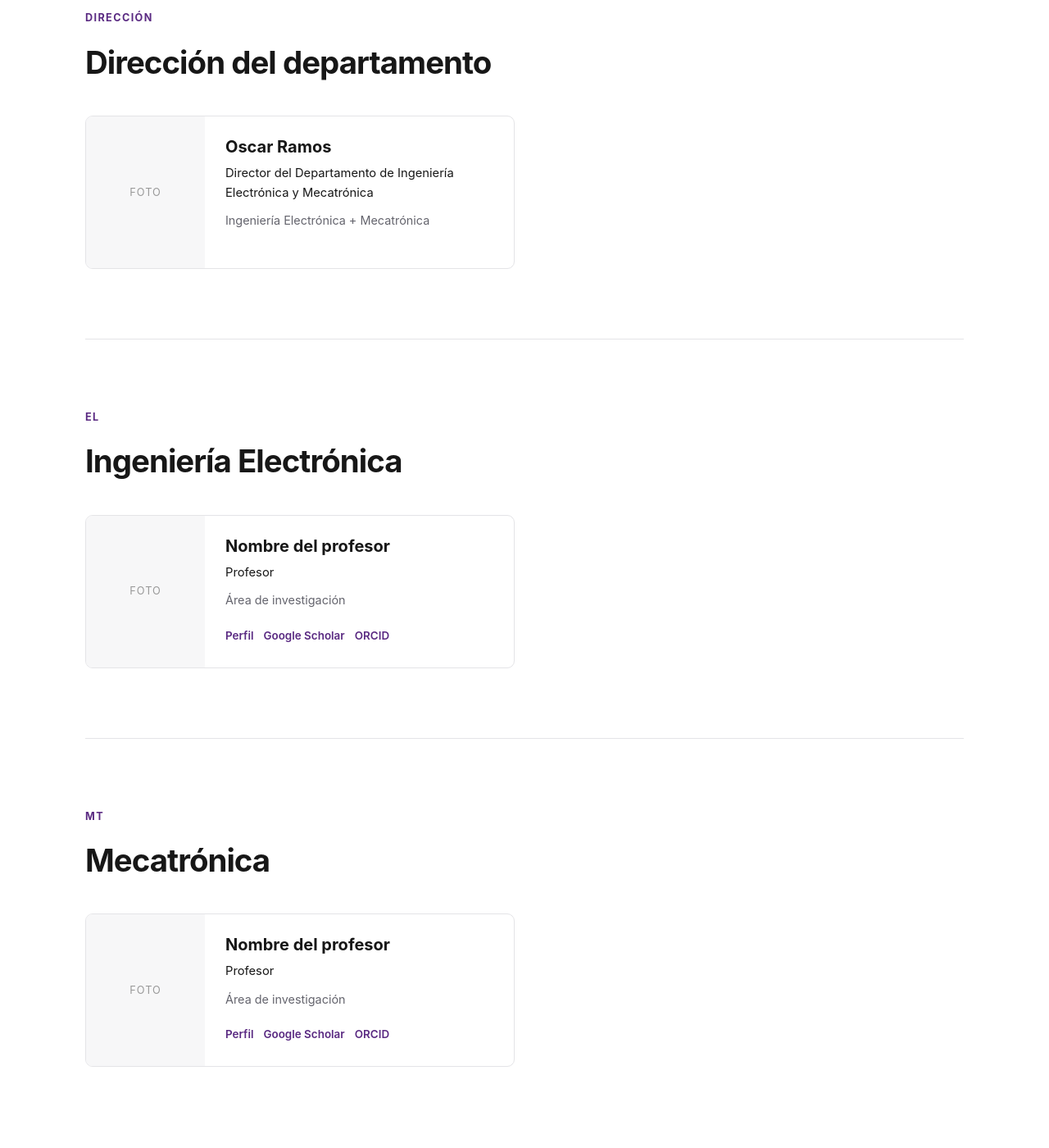
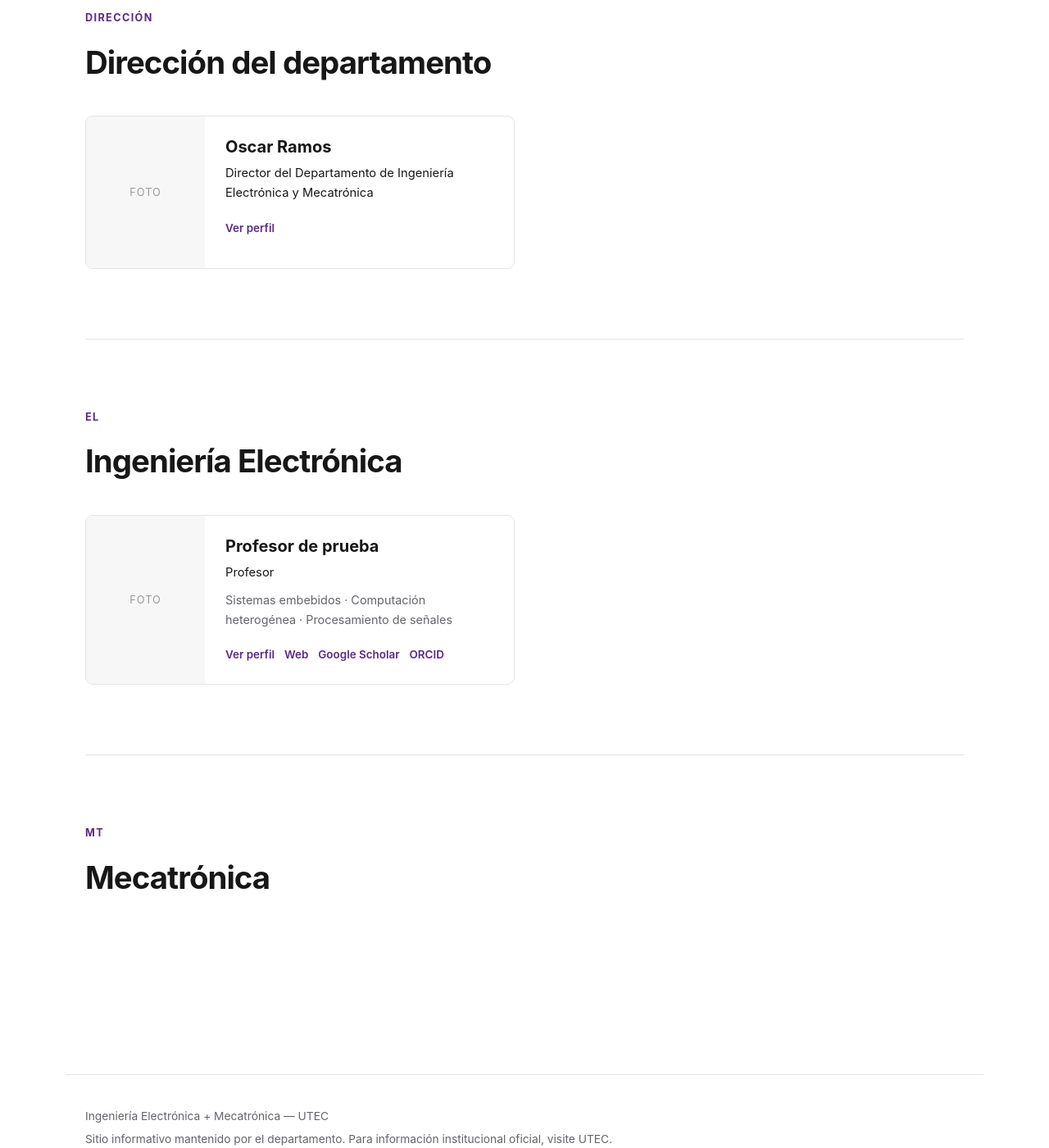
Before and after one commit to L30nardoSV/elmt-utec, a Jekyll site: the page built from people.md, in a window 1280 px wide and 1400 px high, scrolled down 576 px. Shown: the whole window at 82% size. Built offline with Jekyll 4.4.1, drawn with Linux system fonts in a browser that asks for light colours.

Commit message:
Generate Spanish faculty cards from collection

```diff
--- a/people.md
+++ b/people.md
@@ -31,25 +45,44 @@ permalink: /people/
 
   <div class="people-grid">
 
-    <article class="person-card">
+    {% for person in leadership %}
+
+    <article class="person-card"
+             id="{{ person.name | slugify }}">
 
       <div class="person-photo-placeholder">
         Foto
       </div>
 
       <div class="person-info">
-        <h3>Oscar Ramos</h3>
 
+        <h3>{{ person.name }}</h3>
+
+        {% if person.role %}
         <p class="person-role">
-          Director del Departamento de Ingeniería Electrónica y Mecatrónica
+          {{ person.role }}
         </p>
+        {% endif %}
 
-        <p class="person-area">
-          Ingeniería Electrónica + Mecatrónica
-        </p>
+        <div class="person-links">
+          <a href="{{ person.url | relative_url }}">
+            Ver perfil
+          </a>
+
+          {% if person.scholar %}
+            <a href="{{ person.scholar }}">Google Scholar</a>
+          {% endif %}
+
+          {% if person.orcid %}
+            <a href="{{ person.orcid }}">ORCID</a>
+          {% endif %}
+        </div>
+
       </div>
 
     </article>
+
+    {% endfor %}
 
   </div>
 
@@ -65,31 +98,56 @@ permalink: /people/
 
   <div class="people-grid">
 
-    <article class="person-card">
+    {% for person in electronics %}
+
+    <article class="person-card"
+             id="{{ person.name | slugify }}">
 
       <div class="person-photo-placeholder">
         Foto
       </div>
 
       <div class="person-info">
-        <h3>Nombre del profesor</h3>
 
+        <h3>{{ person.name }}</h3>
+
+        {% if person.role %}
         <p class="person-role">
-          Profesor
+          {{ person.role }}
         </p>
+        {% endif %}
 
+        {% if person.research_interests %}
         <p class="person-area">
-          Área de investigación
+          {{ person.research_interests | join: " · " }}
         </p>
+        {% endif %}
 
         <div class="person-links">
-          <a href="#">Perfil</a>
-          <a href="#">Google Scholar</a>
-          <a href="#">ORCID</a>
+
+          <a href="{{ person.url | relative_url }}">
+            Ver perfil
+          </a>
+
+          {% if person.website %}
+            <a href="{{ person.website }}">Web</a>
+          {% endif %}
+
+          {% if person.scholar %}
+            <a href="{{ person.scholar }}">Google Scholar</a>
+          {% endif %}
+
+          {% if person.orcid %}
+            <a href="{{ person.orcid }}">ORCID</a>
+          {% endif %}
+
         </div>
+
       </div>
 
     </article>
+
+    {% endfor %}
 
   </div>
 
@@ -105,32 +163,57 @@ permalink: /people/
 
   <div class="people-grid">
 
-    <article class="person-card">
+    {% for person in mechatronics %}
+
+    <article class="person-card"
+             id="{{ person.name | slugify }}">
 
       <div class="person-photo-placeholder">
         Foto
       </div>
 
       <div class="person-info">
-        <h3>Nombre del profesor</h3>
 
+        <h3>{{ person.name }}</h3>
+
+        {% if person.role %}
         <p class="person-role">
-          Profesor
+          {{ person.role }}
         </p>
+        {% endif %}
 
+        {% if person.research_interests %}
         <p class="person-area">
-          Área de investigación
+          {{ person.research_interests | join: " · " }}
         </p>
+        {% endif %}
 
         <div class="person-links">
-          <a href="#">Perfil</a>
-          <a href="#">Google Scholar</a>
-          <a href="#">ORCID</a>
+
+          <a href="{{ person.url | relative_url }}">
+            Ver perfil
+          </a>
+
+          {% if person.website %}
+            <a href="{{ person.website }}">Web</a>
+          {% endif %}
+
+          {% if person.scholar %}
+            <a href="{{ person.scholar }}">Google Scholar</a>
+          {% endif %}
+
+          {% if person.orcid %}
+            <a href="{{ person.orcid }}">ORCID</a>
+          {% endif %}
+
         </div>
+
       </div>
 
     </article>
 
+    {% endfor %}
+
   </div>
 
 </section>
```
Also changed, not shown: other parts of people.md (+14 -0 lines), _people/oscar-ramos.es.md (added, +12 -0 lines).
